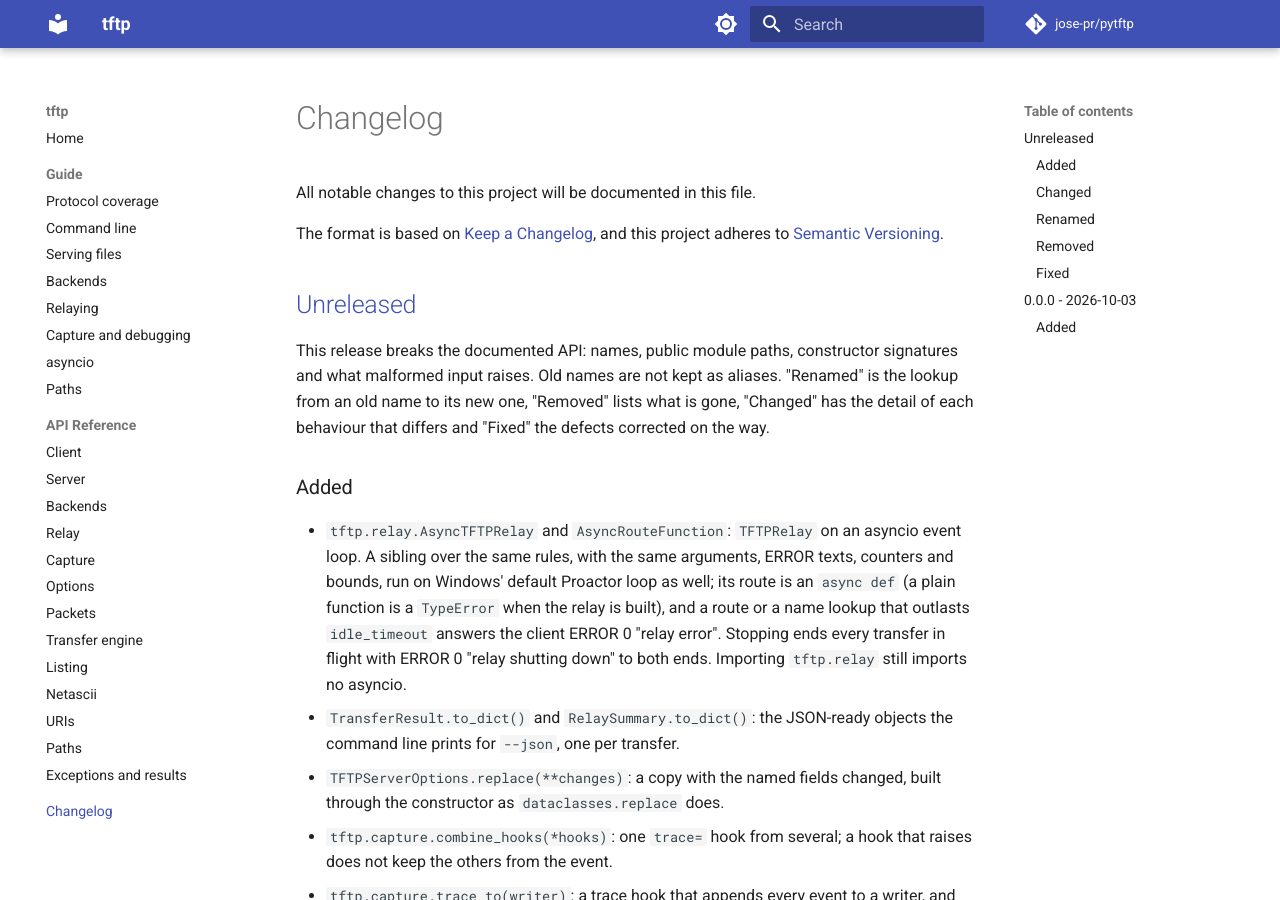
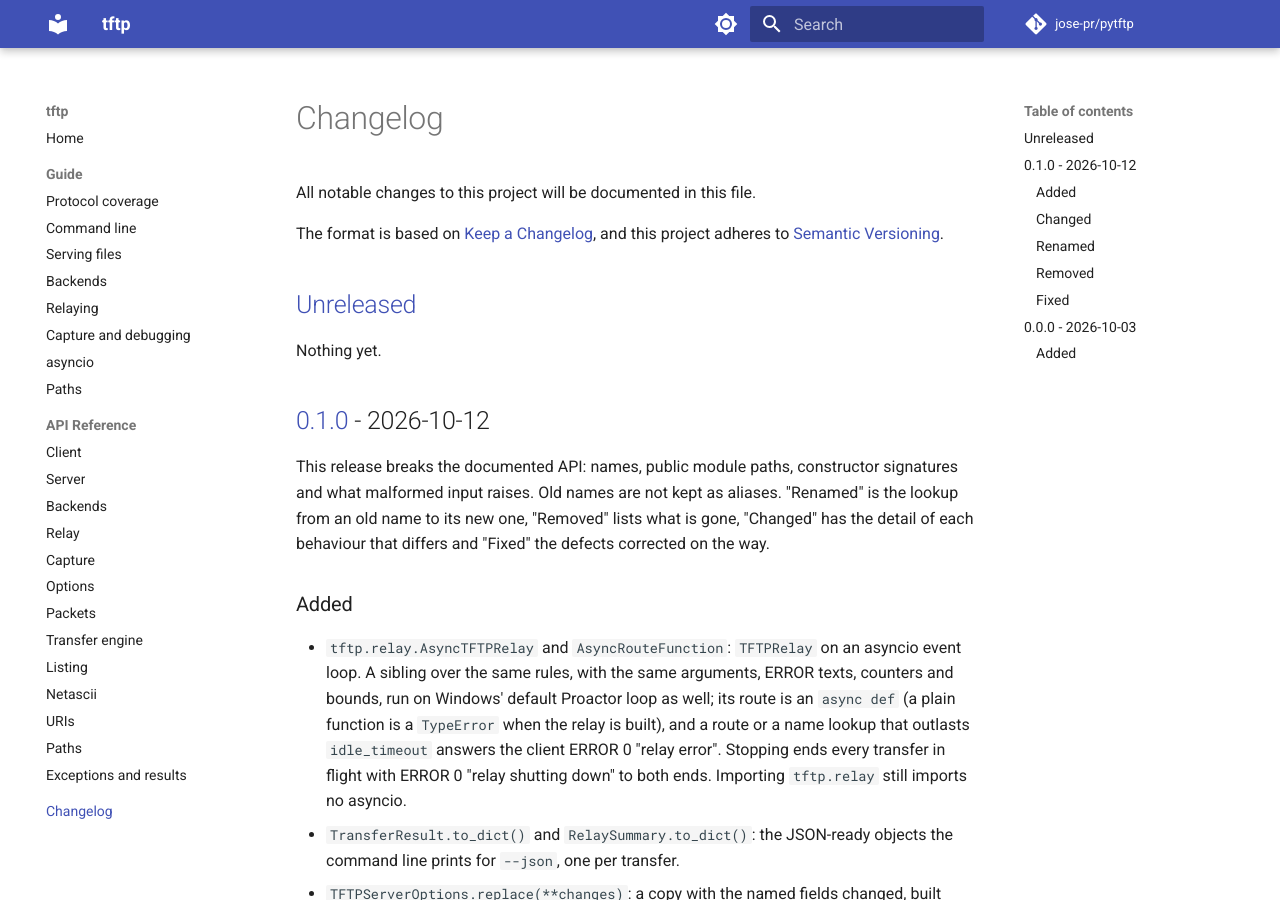
Before and after one commit to jose-pr/pytftp, an MkDocs documentation site: the page built from docs/changelog.md, in a window 1280 px wide and 900 px high. Built offline with MkDocs 1.6.1 and Material for MkDocs 9.7.7, drawn with Linux system fonts in a browser that asks for light colours; comment, search, counter and statistics services are not loaded.

```diff
--- a/CHANGELOG.md
+++ b/CHANGELOG.md
@@ -6,6 +6,10 @@ The format is based on [Keep a Changelog](https://keepachangelog.com/en/1.1.0/),
 and this project adheres to [Semantic Versioning](https://semver.org/).
 
 ## [Unreleased]
+
+Nothing yet.
+
+## [0.1.0] - 2026-10-12
 
 This release breaks the documented API: names, public module paths, constructor signatures and
 what malformed input raises. Old names are not kept as aliases. "Renamed" is the lookup from an old
@@ -1063,5 +1067,6 @@ Old names are not kept as aliases.
 - Loopback throughput benchmark (`benchmarks/run.py`).
 - Licensed under MIT.
 
-[Unreleased]: https://github.com/jose-pr/pytftp/compare/v0.0.0...HEAD
+[Unreleased]: https://github.com/jose-pr/pytftp/compare/v0.1.0...HEAD
+[0.1.0]: https://github.com/jose-pr/pytftp/compare/v0.0.0...v0.1.0
 [0.0.0]: https://github.com/jose-pr/pytftp/releases/tag/v0.0.0
```
Also changed, not shown: RELEASENOTES.md (+1 -5 lines).
